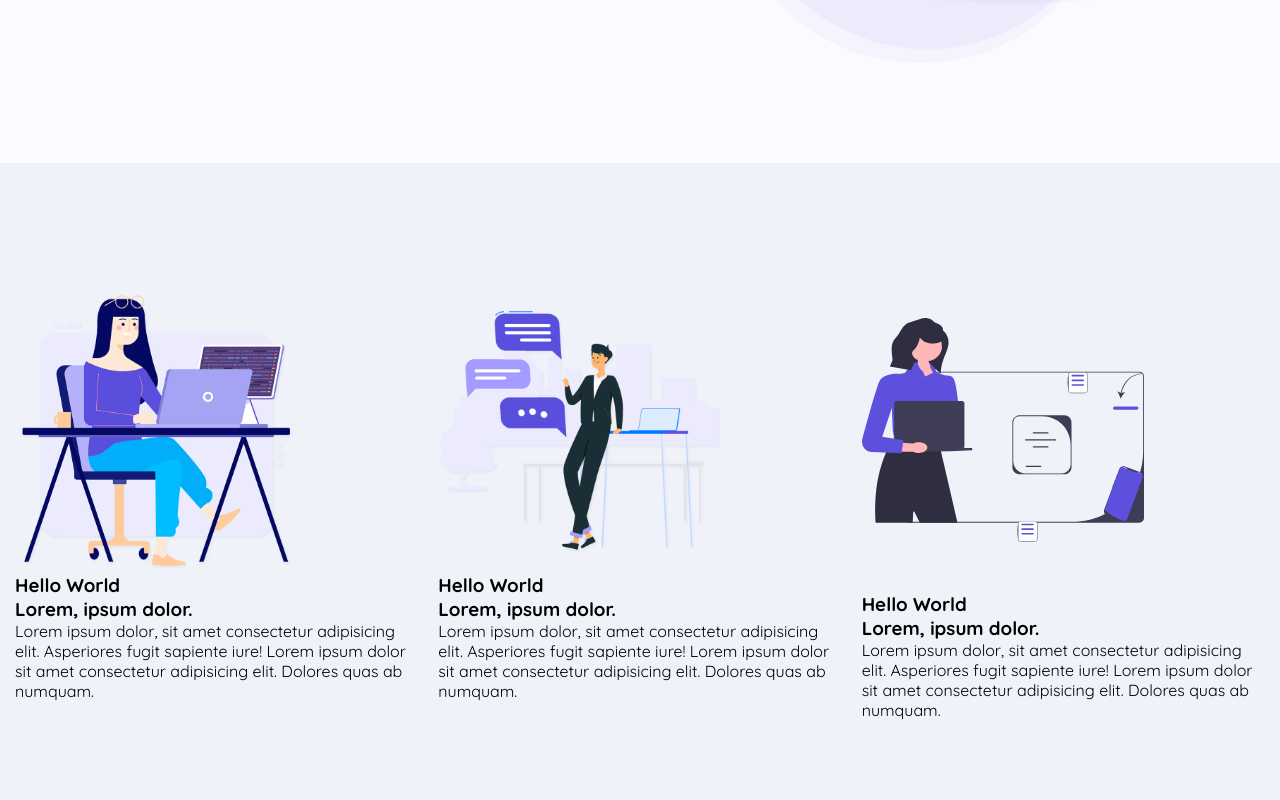
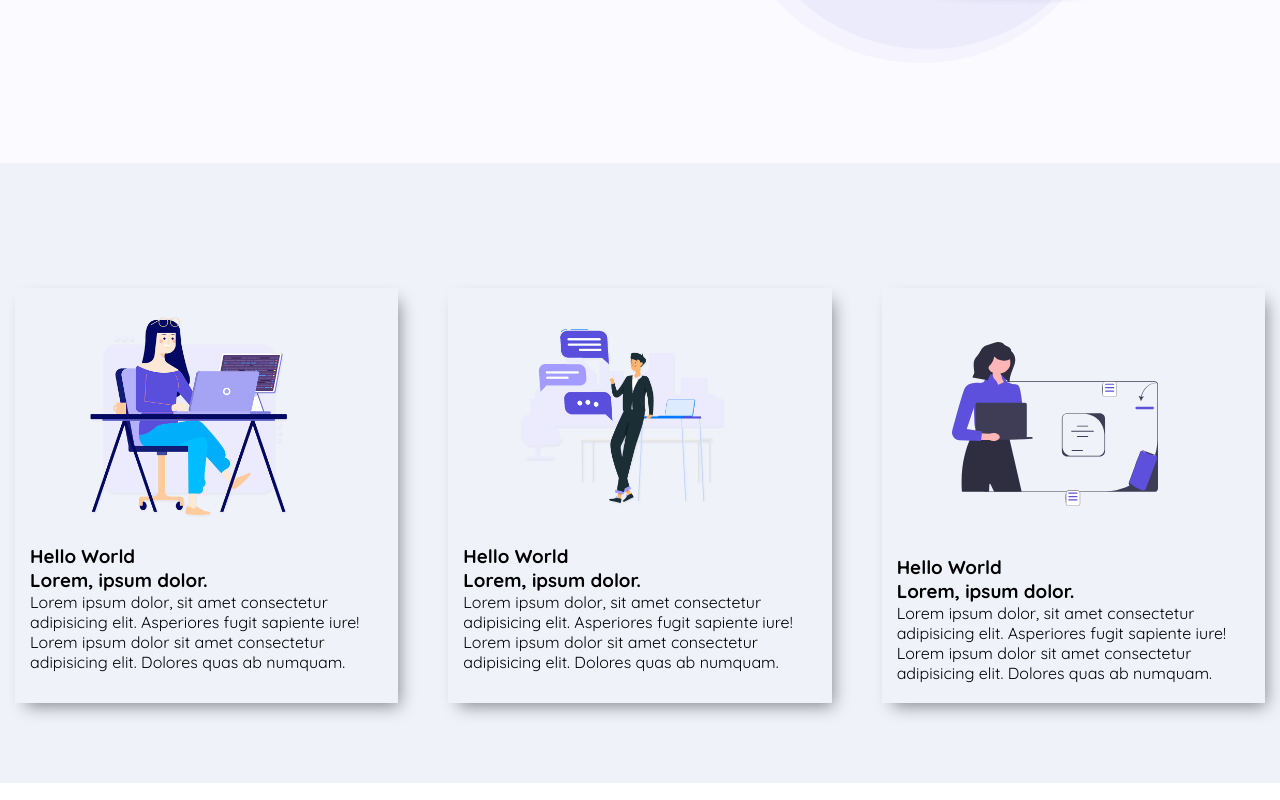
Before and after one commit to ELHARFALI/Landio, a plain HTML site: page index.html in a window 1280 px wide. Shown: the part 520-1320 px from the top of the page. Drawn offline with nearby package versions, Linux system fonts and the light colour scheme.

Commit message:
Features Done

```diff
--- a/assets/scss/_features.scss
+++ b/assets/scss/_features.scss
@@ -9,7 +9,7 @@
     .container {
         display: grid;
         grid-template-columns: 1fr 1fr 1fr;
-        gap: 20px;
+        gap: 50px;
 
         @include large-tablet {
             grid-template-columns: 1fr 1fr;
@@ -20,17 +20,29 @@
         }
 
         .cards {
-            width: 100%;
+            position: relative;
+            padding-left: 15px;
+            padding-bottom: 20px;
+            max-width: 440px;
+            box-shadow: 6px 8px 16px -5px rgba(0,0,0,0.45);
+            -webkit-box-shadow: 6px 8px 16px -5px rgba(0,0,0,0.45);
+            -moz-box-shadow: 6px 8px 16px -5px rgba(0,0,0,0.45);
+            transition: $transition;
+            cursor: pointer;
+
+            &:hover {
+                transform: scale(1.0325);
+            }
         }
 
         .img {
             width: 70%;
-            display: flex;
-            justify-content: center;
-            align-items: center;
+            margin: 0 auto;
+            margin-bottom: 1.5rem;
+            margin-top: 1.5rem;
 
             img {
-                max-width: 100%;
+                max-width: 80%;
             }
         }
     }
--- a/index.html
+++ b/index.html
@@ -125,7 +125,7 @@
 
                     <div class="cards">
                         <div class="img">
-                            <img src="./assets/images/undraw_working_remotely_re_6b3a.svg" style="padding-top: 30px; padding-bottom: 50px;" alt="">
+                            <img src="./assets/images/undraw_working_remotely_re_6b3a.svg" style="padding-top: 30px; padding-bottom: 25px;" alt="">
                         </div>
                         <div class="content">
                             <h1>Hello World</h1>
@@ -135,6 +135,14 @@
                     </div>
 
                 </div>
+            </section>
+
+            <!--
+                Blog
+            -->
+
+            <section class="blog" id="blog">
+
             </section>
 
         </article>
```
Also changed, not shown: dist/css/style.css, 1 other file.
